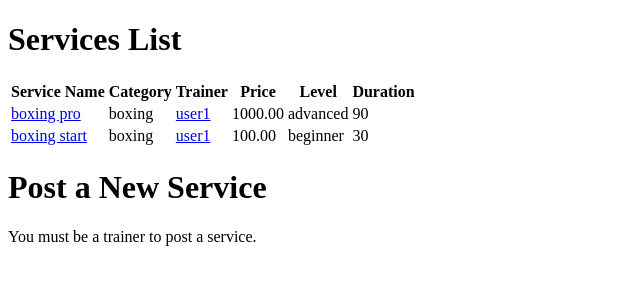
After one commit to mykyyta/homework-django, a Django app: page /services/ in a window 1280 px wide. The commit adds this page. Shown: the top 300 px of the page, without its empty margins (0-640 px from the left). Run offline with Django 5.2, Linux system fonts and the light colour scheme; data comes from the database, SQL or seed files in the repository; both versions use the stored data as it was after the commit.

Commit message:
trainer account added

```diff
--- a/djangoProject/urls.py
+++ b/djangoProject/urls.py
@@ -24,10 +24,11 @@ urlpatterns = [
     path("admin/", admin.site.urls),
     path("user/", include("users.urls")),
     path("trainer/", include("trainer.urls")),
-    path("booking/", include("booking.urls")),
+    path("bookings/", include("booking.urls")),
     path("login/", users.views.login_page, name="login_page"),
     path("logout/", users.views.logout_page, name="logout_page"),
-    path('register/', users.views.register_page, {'user_type': 'client'}, name='register_page'),
-    path('register/trainer/', users.views.register_page, {'user_type': 'trainer'}, name='register_trainer'),
-    path('service/', trainer.views.service, name='service')
+    path('register/', users.views.register, {'user_type': 'client'}, name='register_page'),
+    path('register/trainer/', users.views.register, {'user_type': 'trainer'}, name='register_trainer'),
+    path('services/', trainer.views.services, name='services'),
+    path('services/<service_id>/', trainer.views.specific_service, name='specific_service'),
 ]
--- /dev/null
+++ b/templates/services.html
@@ -0,0 +1,48 @@
+<!DOCTYPE html>
+<html lang="en">
+<head>
+    <meta charset="UTF-8">
+    <meta name="viewport" content="width=device-width, initial-scale=1.0">
+    <title>Services</title>
+</head>
+<body>
+    <h1>Services List</h1>
+    <table>
+        <thead>
+            <tr>
+                <th>Service Name</th>
+                <th>Category</th>
+                <th>Trainer</th>
+                <th>Price</th>
+                <th>Level</th>
+                <th>Duration</th>
+            </tr>
+        </thead>
+        <tbody>
+            {% for service in selected_services %}
+            <tr>
+                <td><a href="{% url 'specific_service' service.id %}">{{ service.name }}</a></td>
+                <td>{{ service.category.name }}</td>
+                <td><a href="{% url 'specific_trainer' service.trainer.id %}">{{ service.trainer.username }}</a></td>
+                <td>{{ service.price }}</td>
+                <td>{{ service.level }}</td>
+                <td>{{ service.duration }}</td>
+            </tr>
+            {% endfor %}
+        </tbody>
+    </table>
+
+    <h1>Post a New Service</h1>
+
+    {% load custom_filters %}
+    {% if user|has_group:"trainer" %}
+        <form method="post">
+            {% csrf_token %}
+            {{ form.as_p }}
+            <button type="submit">Post Service</button>
+        </form>
+    {% else %}
+        <p>You must be a trainer to post a service.</p>
+    {% endif %}
+</body>
+</html>
--- /dev/null
+++ b/trainer/forms.py
@@ -0,0 +1,32 @@
+from django import forms
+from .models import Service, TrainerDescription, TrainerSchedule
+
+
+class ServiceForm(forms.ModelForm):
+    class Meta:
+        model = Service
+        fields = ['name', 'category', 'price', 'level', 'duration']
+
+    LEVEL_CHOICES = [
+        ('', 'Select level'),
+        ('beginner', 'Beginner'),
+        ('intermediate', 'Intermediate'),
+        ('advanced', 'Advanced'),
+    ]
+
+    level = forms.ChoiceField(choices=LEVEL_CHOICES)
+
+
+class TrainerDescriptionForm(forms.ModelForm):
+    class Meta:
+        model = TrainerDescription
+        fields = ['name']
+
+class TrainerScheduleForm(forms.ModelForm):
+    class Meta:
+        model = TrainerSchedule
+        fields = ['datetime_start', 'datetime_end']
+        widgets = {
+            'datetime_start': forms.DateTimeInput(attrs={'type': 'datetime-local'}),
+            'datetime_end': forms.DateTimeInput(attrs={'type': 'datetime-local'}),
+        }
--- a/trainer/models.py
+++ b/trainer/models.py
@@ -5,20 +5,23 @@ from django.db import models
 
 class TrainerDescription(models.Model):
     name = models.TextField()
-    trainer = models.ForeignKey(User, on_delete=models.CASCADE)
+    trainer = models.OneToOneField(User, on_delete=models.CASCADE, related_name='description')
 
 class TrainerSchedule(models.Model):
     datetime_start = models.DateTimeField()
     datetime_end = models.DateTimeField()
-    trainer = models.ForeignKey(User, on_delete=models.CASCADE)
-
+    trainer = models.ForeignKey(User, on_delete=models.CASCADE, related_name='schedule')
 
 class Category(models.Model):
     name = models.CharField(max_length=50)
 
+    def __str__(self):
+        return self.name
+
 class Service(models.Model):
+    name = models.CharField(max_length=50)
     category = models.ForeignKey(Category, on_delete=models.CASCADE)
-    trainer = models.ForeignKey(User, on_delete=models.CASCADE)
+    trainer = models.ForeignKey(User, on_delete=models.CASCADE, related_name='services')
     price = models.DecimalField(max_digits=7, decimal_places=2)
     level = models.CharField(max_length=50)
-    duration = models.CharField(max_length=50)
+    duration = models.IntegerField(null=True)
--- /dev/null
+++ b/trainer/templatetags/custom_filters.py
@@ -0,0 +1,9 @@
+from django import template
+from django.contrib.auth.models import Group
+
+register = template.Library()
+
+@register.filter(name='has_group')
+def has_group(user, group_name):
+    group = Group.objects.filter(name=group_name).first()
+    return group is not None and group in user.groups.all()
--- a/trainer/urls.py
+++ b/trainer/urls.py
@@ -5,6 +5,5 @@ from . import views
 urlpatterns = [
     path('', views.trainers, name='trainers'),
     path('<trainer_id>/', views.specific_trainer, name='specific_trainer'),
-    path('<trainer_id>/<service_id>/', views.specific_service, name='specific_service'),
     path('<trainer_id>/<service_id>/booking/', views.service_booking, name='service_booking'),
 ]
--- a/trainer/views.py
+++ b/trainer/views.py
@@ -1,54 +1,97 @@
-from datetime import datetime, timedelta
+from datetime import timedelta
 from dateutil import parser
 from django.http import HttpResponse, JsonResponse
-from django.shortcuts import render, redirect, get_object_or_404
+from django.shortcuts import render, redirect
 from django.utils import timezone
+from trainer.forms import ServiceForm, TrainerDescriptionForm, TrainerScheduleForm
 from trainer.models import *
 from booking.models import Booking as BookingModel
 from trainer.utils import free_slots
 from django.contrib.auth.models import User
 
+
 def trainers(request):
-    return HttpResponse("Trainers")
+    if request.method == 'GET':
+        selected_trainers = User.objects.filter(groups__name='trainer')
+        return render(request, 'trainers.html', {'trainers': selected_trainers})
 
 
 def specific_trainer(request, trainer_id):
-    if User.groups.get(name='Trainer').exists():
+    if request.user == User.objects.get(pk=trainer_id):
+        trainer_description_form = TrainerDescriptionForm()
+        trainer_schedule_form = TrainerScheduleForm()
+        service_form = ServiceForm()
+        current_trainer = request.user
 
-        if request.method == 'GET':
-            trainer_obj = get_object_or_404(User, pk=trainer_id)
-            categories = Category.objects.all()
-            services = Service.objects.filter(trainer = trainer_obj).all()
-            return render(request, 'trainer.html', {'categories': categories, 'services': services})
+        # Handle POST requests for each form
+        if request.method == 'POST':
+            if 'trainer_description' in request.POST:
+                try:
+                    trainer_description = TrainerDescription.objects.get(trainer=current_trainer)
+                except TrainerDescription.DoesNotExist:
+                    trainer_description = None
+
+                trainer_description_form = TrainerDescriptionForm(request.POST)
+
+                if trainer_description_form.is_valid():
+                    if trainer_description:
+                        trainer_description.name = trainer_description_form.cleaned_data['name']
+                        trainer_description.save()
+                    else:
+                        TrainerDescription.objects.create(trainer=current_trainer, **trainer_description_form.cleaned_data)
+                    return redirect('specific_trainer', trainer_id)
+
+            elif 'trainer_schedule' in request.POST:
+                trainer_schedule_form = TrainerScheduleForm(request.POST)
+                if trainer_schedule_form.is_valid():
+                    TrainerSchedule.objects.create(trainer=current_trainer, **trainer_schedule_form.cleaned_data)
+
+                    return redirect('specific_trainer', trainer_id)
+
+            elif 'service' in request.POST:
+                service_form = ServiceForm(request.POST)
+                if service_form.is_valid():
+                    Service.objects.create(
+                        name=service_form.cleaned_data['name'],
+                        category=service_form.cleaned_data['category'],
+                        trainer=request.user,
+                        price=service_form.cleaned_data['price'],
+                        level=service_form.cleaned_data['level'],
+                        duration=service_form.cleaned_data['duration'],
+                    )
+                    return redirect('specific_trainer', trainer_id)
+
+        return render(request, 'trainer_account.html', {'trainer_description_form': trainer_description_form,
+                                                                                'trainer_schedule_form': trainer_schedule_form,
+                                                                                'service_form': service_form,
+                                                                                "trainer": current_trainer})
 
 
-def service(request):
+def services(request):
     if request.method == 'GET':
-        services = Service.objects.all()
-        return render(request, 'services.html', {"services": services})
+        selected_services = Service.objects.all()
+        form = ServiceForm()
+        return render(request, 'services.html', {"selected_services": selected_services, "form": form})
     else:
-        if not request.user.groups.filter(name='Trainer').exists():
+        if not request.user.groups.filter(name='trainer').exists():
             return JsonResponse({"error": "Permission denied"}, status=403)
-        category_id = request.POST.get('category')
-        price = request.POST.get('price')
-        level = request.POST.get('level')
-        duration = request.POST.get('duration')
+        form = ServiceForm(request.POST)
+        if form.is_valid():
+            Service.objects.create(
+                name = form.cleaned_data['name'],
+                category = form.cleaned_data['category'],
+                trainer = request.user,
+                price = form.cleaned_data['price'],
+                level = form.cleaned_data['level'],
+                duration = form.cleaned_data['duration'],
+            )
 
-        category = Category.objects.get(id=category_id)
-
-        Service.objects.create(
-            category=category,
-            price=price,
-            level=level,
-            duration=duration,
-            trainer=request.user
-        )
-        return JsonResponse({"message": "Service created successfully"}, status=201)
+        return redirect('services')
 
 
-def specific_service(request, trainer_id, service_id):
+def specific_service(request, service_id):
     service_obj = Service.objects.get(id=service_id)
-    trainer_obj = User.objects.get(pk=trainer_id)
+    trainer_obj = service_obj.trainer
     if request.method == 'GET':
         start_date  = (timezone.now() + timedelta(days=1)).replace(hour=0, minute=0, second=0, microsecond=0)
         end_date = (timezone.now() + timedelta(days=3)).replace(hour=23, minute=59, second=59, microsecond=999999)
@@ -70,7 +113,7 @@ def specific_service(request, trainer_id, service_id):
                                     datetime_end=training_start+timedelta(minutes=int(service_obj.duration)),
                                     status=True
                                     )
-        return redirect('specific_service', trainer_id=trainer_id, service_id=service_id)
+        return redirect('specific_service', service_id=service_id)
 
 
 def service_booking(request, trainer_id, service_id):
--- a/users/views.py
+++ b/users/views.py
@@ -34,7 +34,7 @@ def logout_page(request):
         return redirect('index_page')
     return HttpResponse("You are not logged in")
 
-def register_page(request, user_type):
+def register(request, user_type):
     if request.method == 'POST':
         form = RegisterForm(request.POST)
         if form.is_valid():
```
Also changed, not shown: templates/index.html (+7 -0 lines), templates/trainer_account.html (added, +53 -0 lines), templates/trainers.html (added, +71 -0 lines), db.sqlite3, trainer/migrations/0002_remove_service_duration_service_duration_minutes_and_more.py (added), trainer/migrations/0003_rename_duration_minutes_service_duration.py (added), trainer/migrations/0004_alter_service_trainer_and_more.py (added), trainer/migrations/0005_alter_trainerschedule_trainer.py (added), trainer/templatetags/__init__.py (added).
